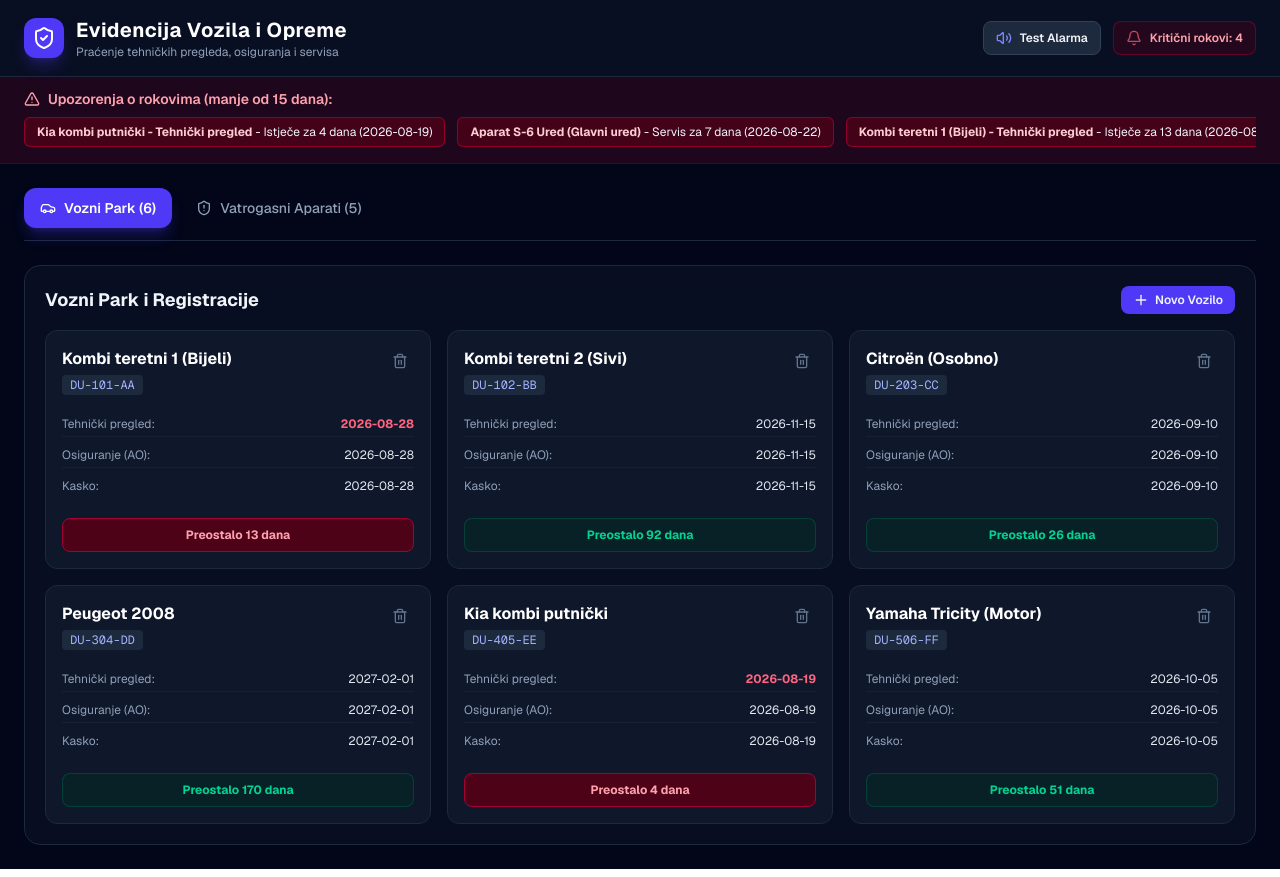
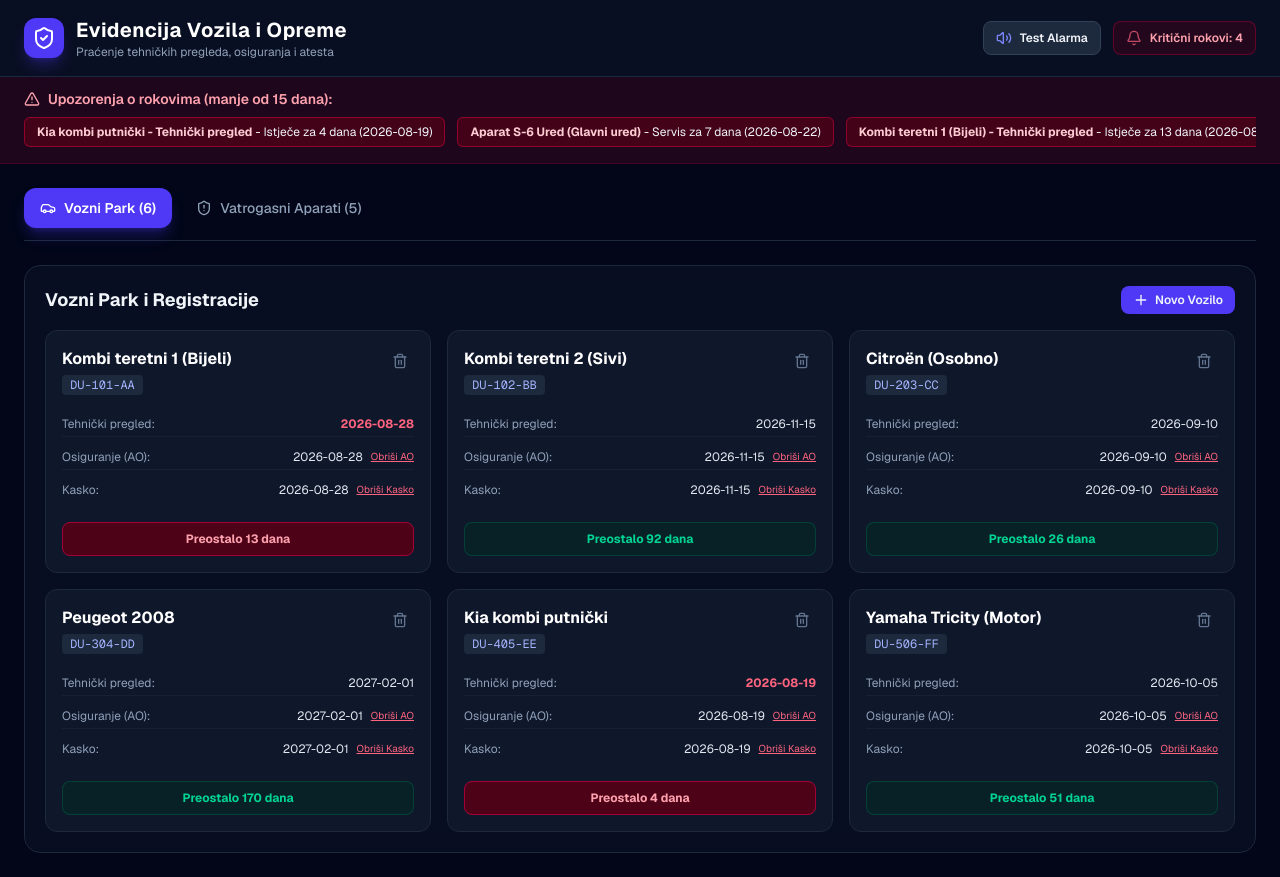
Before and after one commit to vvukanov-pixel/evidencija-firme, a Next.js app: page / in a window 1280 px wide. Built offline with nearby package versions, Linux system fonts and the light colour scheme.

Commit message:
Ispravljen React kod

```diff
--- a/app/page.tsx
+++ b/app/page.tsx
@@ -6,7 +6,6 @@ import {
   Trash2, Plus, Volume2, ShieldCheck, Bell
 } from "lucide-react";
 
-// --- Početni podaci ---
 const INITIAL_VEHICLES = [
   { id: "v1", model: "Kombi teretni 1 (Bijeli)", reg: "DU-101-AA", techExpiry: "2026-08-28", insuranceExpiry: "2026-08-28", kaskoExpiry: "2026-08-28" },
   { id: "v2", model: "Kombi teretni 2 (Sivi)", reg: "DU-102-BB", techExpiry: "2026-11-15", insuranceExpiry: "2026-11-15", kaskoExpiry: "2026-11-15" },
@@ -29,8 +28,7 @@ export default function Dashboard() {
   const [vehicles, setVehicles] = useState(INITIAL_VEHICLES);
   const [extinguishers, setExtinguishers] = useState(INITIAL_EXTINGUISHERS);
 
-  // PIN provjera za brisanje (PIN: 2468)
-  const [pinModal, setPinModal] = useState<{ open: boolean; itemType: string; itemId: string }>({
+  const [pinModal, setPinModal] = useState<{ open: boolean; itemType: string; itemId: string; field?: string }>({
     open: false,
     itemType: "",
     itemId: ""
@@ -38,7 +36,6 @@ export default function Dashboard() {
   const [enteredPin, setEnteredPin] = useState("");
   const [pinError, setPinError] = useState(false);
 
-  // Zvučni alarm
   const playAlarmSound = () => {
     try {
       const AudioContextClass = window.AudioContext || (window as unknown as { webkitAudioContext: typeof AudioContext }).webkitAudioContext;
@@ -95,9 +92,22 @@ export default function Dashboard() {
       setPinError(true);
       return;
     }
-    const { itemType, itemId } = pinModal;
-    if (itemType === "vehicle") setVehicles(vehicles.filter((v) => v.id !== itemId));
-    if (itemType === "extinguisher") setExtinguishers(extinguishers.filter((e) => e.id !== itemId));
+    const { itemType, itemId, field } = pinModal;
+
+    if (itemType === "vehicle") {
+      if (field === "ao") {
+        setVehicles(vehicles.map(v => v.id === itemId ? { ...v, insuranceExpiry: "" } : v));
+      } else if (field === "kasko") {
+        setVehicles(vehicles.map(v => v.id === itemId ? { ...v, kaskoExpiry: "" } : v));
+      } else {
+        setVehicles(vehicles.filter((v) => v.id !== itemId));
+      }
+    }
+
+    if (itemType === "extinguisher") {
+      setExtinguishers(extinguishers.filter((e) => e.id !== itemId));
+    }
+
     setPinModal({ open: false, itemType: "", itemId: "" });
     setEnteredPin("");
     setPinError(false);
@@ -112,7 +122,7 @@ export default function Dashboard() {
           </div>
           <div>
             <h1 className="text-xl font-bold text-white tracking-wide">Evidencija Vozila i Opreme</h1>
-            <p className="text-xs text-slate-400">Praćenje tehničkih pregleda, osiguranja i servisa</p>
+            <p className="text-xs text-slate-400">Praćenje tehničkih pregleda, osiguranja i atesta</p>
           </div>
         </div>
 
@@ -202,24 +212,44 @@ export default function Dashboard() {
                         <button
                           onClick={() => setPinModal({ open: true, itemType: "vehicle", itemId: v.id })}
                           className="p-1.5 hover:bg-rose-950/60 hover:text-rose-400 rounded-lg text-slate-500 transition"
-                          title="Obriši uz PIN"
+                          title="Obriši vozilo uz PIN"
                         >
                           <Trash2 className="h-4 w-4" />
                         </button>
                       </div>
 
-                      <div className="mt-4 space-y-1.5 text-xs">
-                        <div className="flex justify-between py-1 border-b border-slate-800/60">
+                      <div className="mt-4 space-y-2 text-xs">
+                        <div className="flex justify-between items-center py-1 border-b border-slate-800/60">
                           <span className="text-slate-400">Tehnički pregled:</span>
-                          <span className={days <= 15 ? "text-rose-400 font-bold" : "text-slate-200"}>{v.techExpiry}</span>
+                          <span className={days <= 15 ? "text-rose-400 font-bold" : "text-slate-200"}>{v.techExpiry || "Nije uneseno"}</span>
                         </div>
-                        <div className="flex justify-between py-1 border-b border-slate-800/60">
+                        <div className="flex justify-between items-center py-1 border-b border-slate-800/60">
                           <span className="text-slate-400">Osiguranje (AO):</span>
-                          <span className="text-slate-200">{v.insuranceExpiry}</span>
+                          <div className="flex items-center gap-2">
+                            <span className="text-slate-200">{v.insuranceExpiry || "Nije uneseno"}</span>
+                            {v.insuranceExpiry && (
+                              <button
+                                onClick={() => setPinModal({ open: true, itemType: "vehicle", itemId: v.id, field: "ao" })}
+                                className="text-[10px] text-rose-400 hover:text-rose-300 underline"
+                              >
+                                Obriši AO
+                              </button>
+                            )}
+                          </div>
                         </div>
-                        <div className="flex justify-between py-1">
+                        <div className="flex justify-between items-center py-1">
                           <span className="text-slate-400">Kasko:</span>
-                          <span className="text-slate-200">{v.kaskoExpiry}</span>
+                          <div className="flex items-center gap-2">
+                            <span className="text-slate-200">{v.kaskoExpiry || "Nije uneseno"}</span>
+                            {v.kaskoExpiry && (
+                              <button
+                                onClick={() => setPinModal({ open: true, itemType: "vehicle", itemId: v.id, field: "kasko" })}
+                                className="text-[10px] text-rose-400 hover:text-rose-300 underline"
+                              >
+                                Obriši Kasko
+                              </button>
+                            )}
+                          </div>
                         </div>
                       </div>
                     </div>
@@ -268,7 +298,7 @@ export default function Dashboard() {
                         <button
                           onClick={() => setPinModal({ open: true, itemType: "extinguisher", itemId: e.id })}
                           className="p-1.5 hover:bg-rose-950/60 hover:text-rose-400 rounded-lg text-slate-500 transition"
-                          title="Obriši uz PIN"
+                          title="Obriši aparat uz PIN"
                         >
                           <Trash2 className="h-4 w-4" />
                         </button>
@@ -291,7 +321,6 @@ export default function Dashboard() {
         )}
       </main>
 
-      {/* Sigurnosni Modal za PIN (2468) */}
       {pinModal.open && (
         <div className="fixed inset-0 bg-black/70 backdrop-blur-sm flex items-center justify-center p-4 z-50">
           <div className="bg-slate-900 border border-slate-800 rounded-2xl p-6 max-w-sm w-full shadow-2xl">
@@ -299,7 +328,7 @@ export default function Dashboard() {
               <ShieldAlert className="h-5 w-5" /> Zaštita Brisanja (PIN)
             </div>
             <p className="text-xs text-slate-400 mb-4">
-              Za potvrdu trajnog brisanja stavke unesite PIN kod:
+              Za potvrdu akcije unesite PIN kod:
             </p>
             <input
               type="password"
@@ -328,7 +357,7 @@ export default function Dashboard() {
                 onClick={handleConfirmDelete}
                 className="flex-1 py-2 text-xs font-semibold bg-rose-600 hover:bg-rose-500 text-white rounded-xl transition"
               >
-                Potvrdi Brisanje
+                Potvrdi
               </button>
             </div>
           </div>
```
